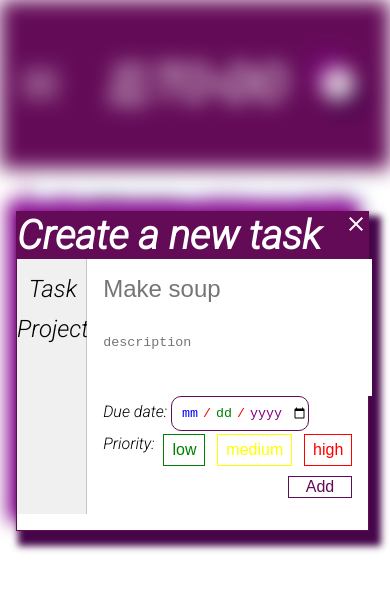
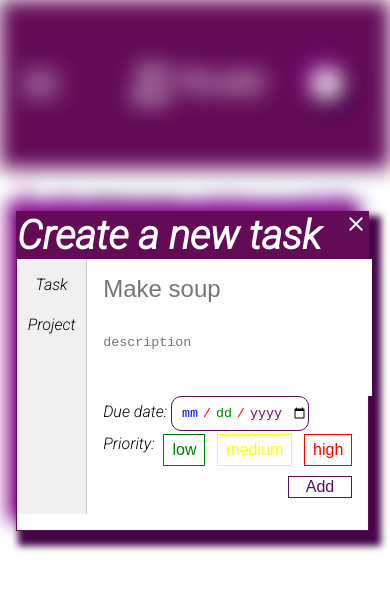
Before and after one commit to bamidelee/to-do, a website built with webpack: page src/index.html in a window 390 px wide. Both pictures are taken after a click on the element "add". Built offline with nearby package versions, Linux system fonts and the light colour scheme; a web font is replaced by a local one.

Commit message:
reduced font

```diff
--- a/src/style.css
+++ b/src/style.css
@@ -401,6 +401,11 @@ input[type="checkbox"] {
     .menu-open{
         display: block;
     }
+
+    .content{
+        font-size: 1rem;
+    }
+
     .sidebar{
         width: 0;
     }
@@ -414,10 +419,14 @@ input[type="checkbox"] {
     .taskBar{
         gap: 2rem;
     }
+    .tasknav{
+        font-size: 1rem !important;
+    }
     .add{
         width: 90%;
         left: 1rem;
         padding-bottom: 1rem;
+        font-size: 1rem !important;
     }
     .priority{
         padding-bottom: 2rem;
```
Also changed, not shown: dist/main.js.
